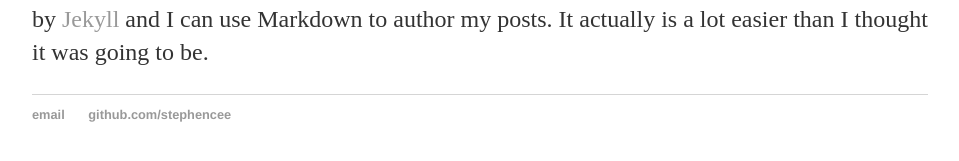
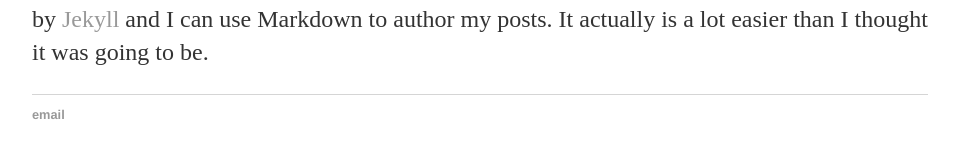
Before and after one commit to StephenCee/StephenCee.github.io, a Jekyll site: the page built from _posts/2016-09-04-hank-quinlan-site-launched.md, in a window 1280 px wide. Shown: the part 341-502 px from the top of the page, without its empty margins (160-1119 px from the left). Built offline with Jekyll 4.4.1, drawn with Linux system fonts in a browser that asks for light colours.

Commit message:
Update default.html

```diff
--- a/_layouts/default.html
+++ b/_layouts/default.html
@@ -21,8 +21,7 @@
 			<footer>
 	    		<ul>
 	        		<li><a href="mailto:scwhipple@gmail.com">email</a></li>
-	        		<li><a href="https://github.com/stephencee">github.com/stephencee</a></li>
-				</ul>
+			</ul>
 			</footer>
 		</body>
 	</html>
```
